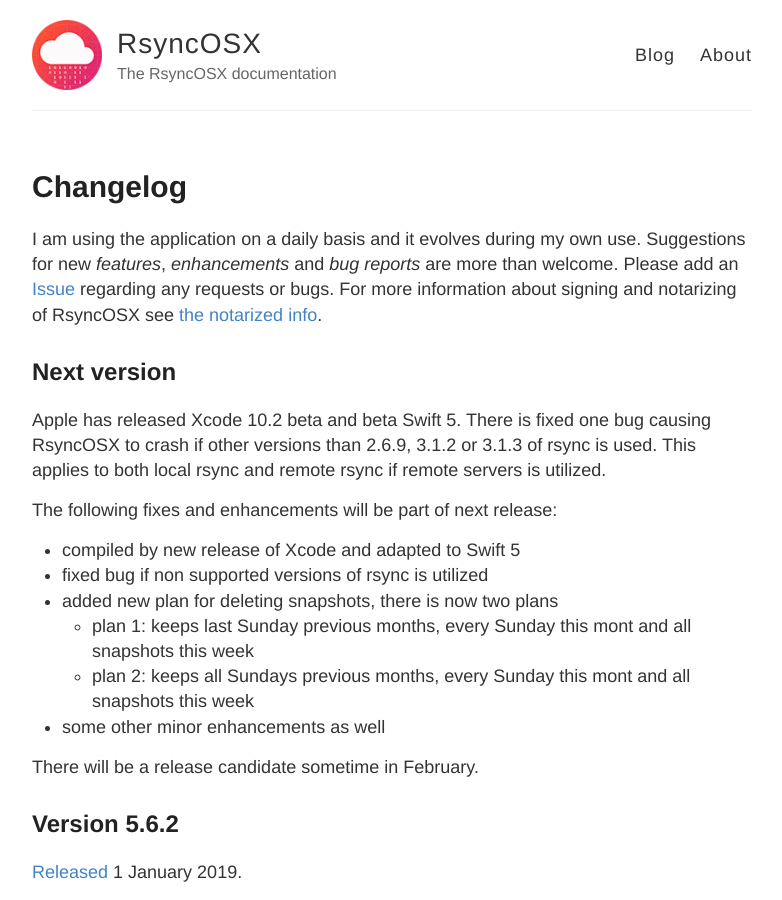
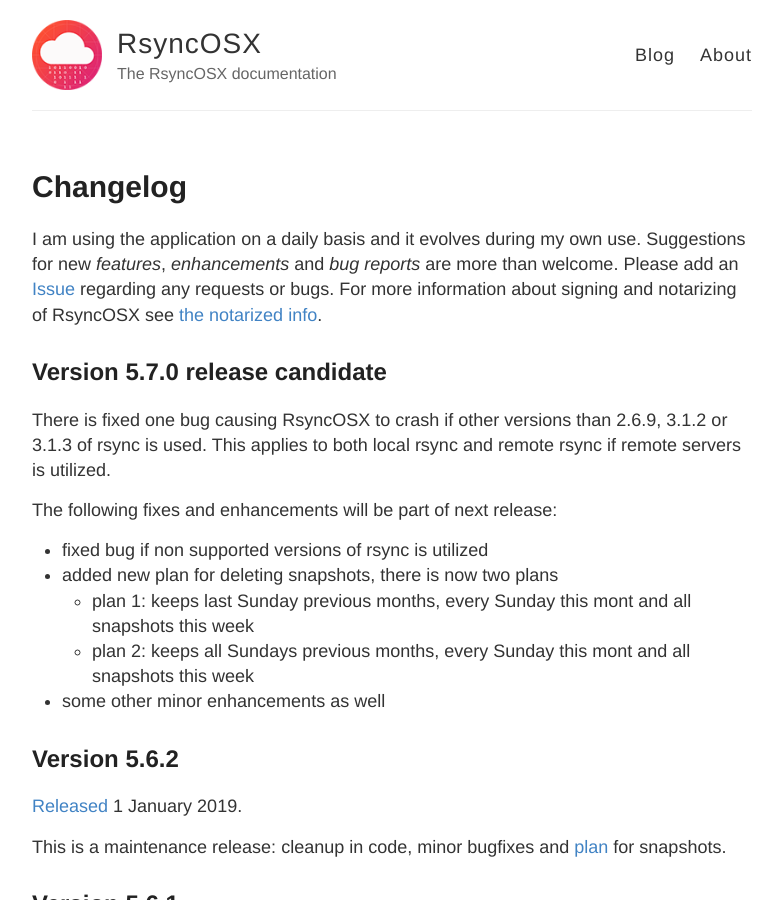
Before and after one commit to d2s/Documentation, a Jekyll site: the page built from _posts/2018-04-10-Changelog.md, in a window 1280 px wide and 900 px high. Shown: the whole window, without its empty margins (248-1030 px from the left). Built offline with Jekyll 4.4.1, drawn with Linux system fonts in a browser that asks for light colours.

Commit message:
Update 2018-04-10-Changelog.md

```diff
--- a/_posts/2018-04-10-Changelog.md
+++ b/_posts/2018-04-10-Changelog.md
@@ -5,20 +5,17 @@ permalink: Changelog
 ---
 I am using the application on a daily basis and it evolves during my own use. Suggestions for new *features*, *enhancements* and *bug reports* are more than welcome. Please add an [Issue](https://github.com/rsyncOSX/RsyncOSX/issues) regarding any requests or bugs. For more information about signing and notarizing of RsyncOSX see [the notarized info](/Notarized).
 
-## Next version
+## Version 5.7.0 release candidate
 
-Apple has released Xcode 10.2 beta and beta Swift 5. There is fixed one bug causing RsyncOSX to crash if other versions than 2.6.9, 3.1.2 or 3.1.3 of rsync is used. This applies to both local rsync and remote rsync if remote servers is utilized.
+There is fixed one bug causing RsyncOSX to crash if other versions than 2.6.9, 3.1.2 or 3.1.3 of rsync is used. This applies to both local rsync and remote rsync if remote servers is utilized.
 
 The following fixes and enhancements will be part of next release:
 
-- compiled by new release of Xcode and adapted to Swift 5
 - fixed bug if non supported versions of rsync is utilized
 - added new plan for deleting snapshots, there is now two plans
 	- plan 1: keeps last Sunday previous months, every Sunday this mont and all snapshots this week
 	- plan 2: keeps all Sundays previous months, every Sunday this mont and all snapshots this week
 - some other minor enhancements as well
-
-There will be a release candidate sometime in February.
 
 ## Version 5.6.2
 
```
